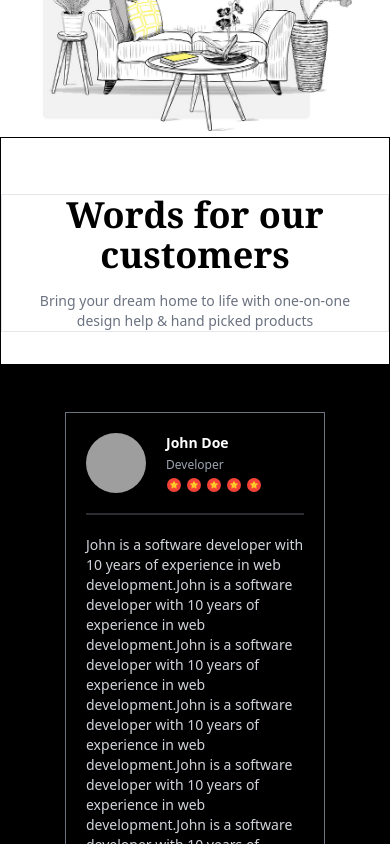
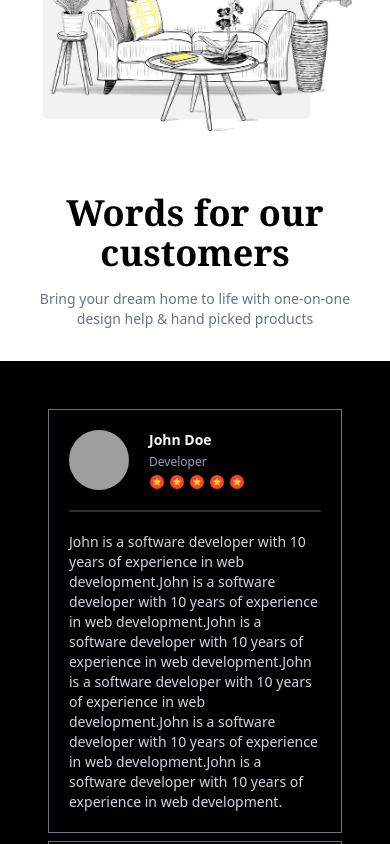
Before and after one commit to sathish9117/InteriorDesign, a React (Vite) app: page / in a window 390 px wide. Shown: the part 3240-4084 px from the top of the page. Built offline with nearby package versions, Linux system fonts and the light colour scheme; grey boxes are pictures that could not be loaded.

Commit message:
fix responsive

```diff
--- a/src/components/Testimonal/Testimonal.jsx
+++ b/src/components/Testimonal/Testimonal.jsx
@@ -27,9 +27,9 @@ const TestimonalData = [
 
 const Testimonal = () => {
   return (
-    <div className="border border-black py-14">
+    <div className=" py-14 ">
       {/* header text */}
-      <div className=" border  space-y-4 text-center max-w-[550px] mx-auto mb-8">
+      <div className=" space-y-4 text-center max-w-[550px] mx-auto mb-8">
         <h1 className=" text-4xl font-bold font-serif">
           Words for our customers
         </h1>
@@ -39,16 +39,16 @@ const Testimonal = () => {
         </p>
       </div>
       {/* Testmonial cards */}
-      <div className=" bg-black p-12">
-        <div className=" container grid grid-cols-1 md:grid-cols-3 gap-2">
+      <div className=" flex flex-wrap justify-center bg-black p-12">
+        <div className="  flex flex-wrap md:justify-center lg:grid-cols-3 md:grid-cols-2 sm:w-[75%] gap-2">
           {TestimonalData.map((card) => {
             return (
               <div
                 key={card.id}
-                className="border-[1px] border-gray-500 p-5 text-white group hover:bg-white overflow-hidden "
+                className=" lg:w-[420px] md:w-[285px]  border-[1px] border-gray-500 p-5 text-white group hover:bg-white overflow-hidden "
               >
                 {/* Upper section */}
-                <div className=" flex flex-row items-center gap-5 ">
+                <div className=" flex flex-row items-center gap-5  ">
                   <img
                     src={card.img}
                     alt=""
```
